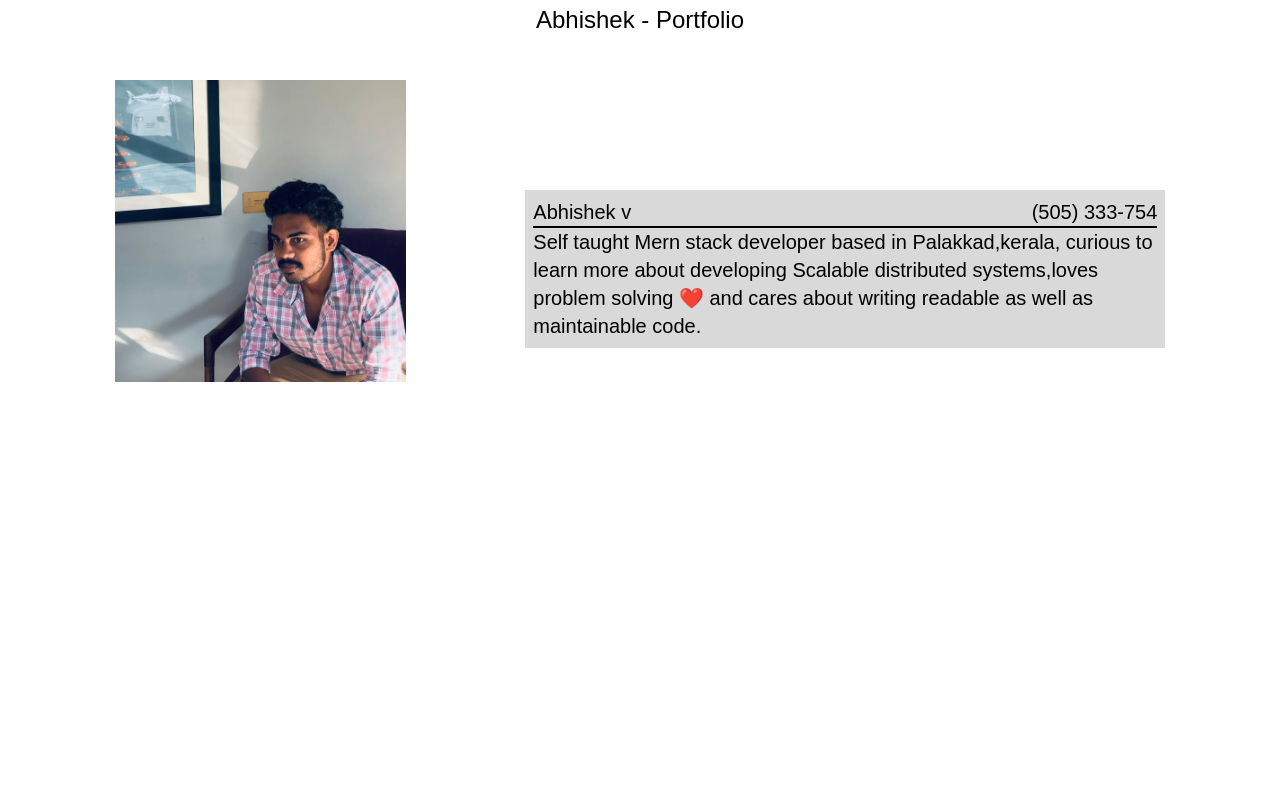
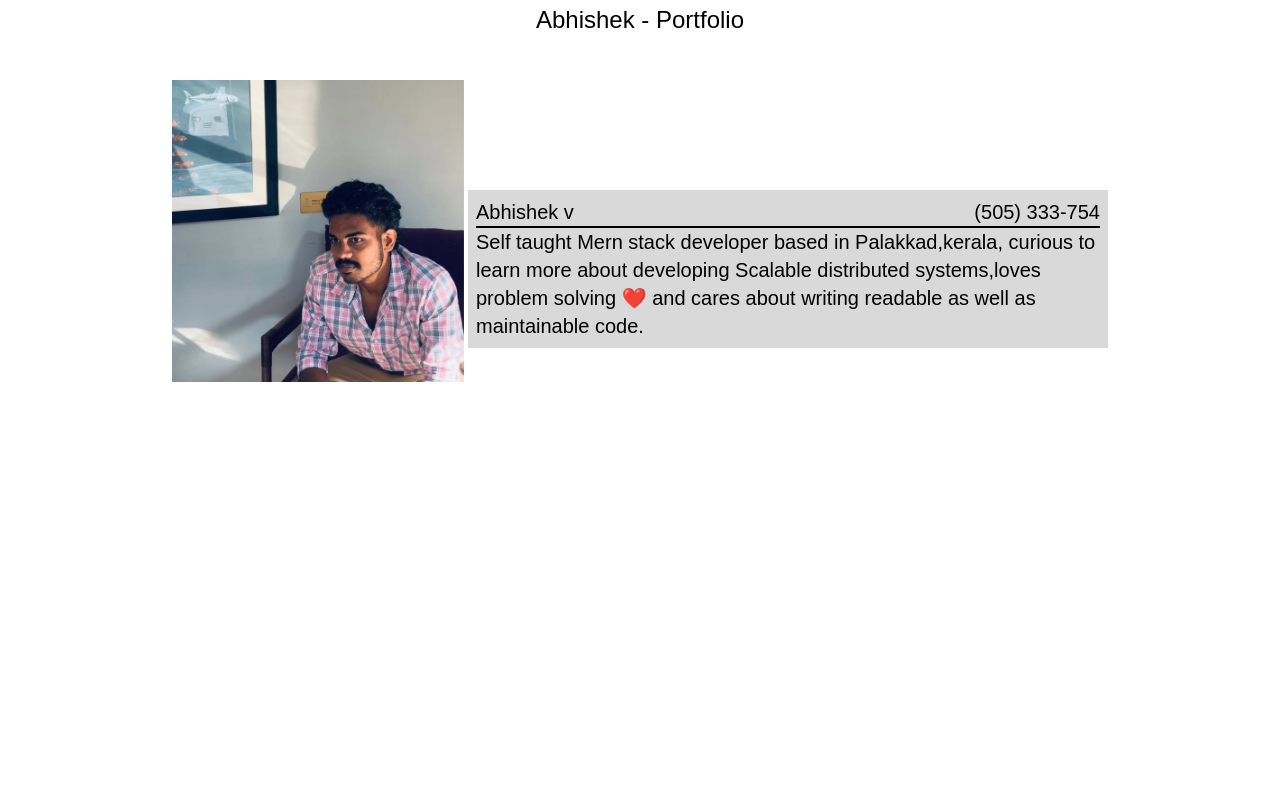
Before and after one commit to Abhishekv6611/Portfolio, a Next.js app: page / in a window 1280 px wide. Shown: the top 800 px of the page. Built offline with nearby package versions, Linux system fonts and the light colour scheme; a web font is replaced by a local one.

Commit message:
added animation

```diff
--- a/app/component/Card.tsx
+++ b/app/component/Card.tsx
@@ -1,6 +1,7 @@
 import Image, { StaticImageData } from 'next/image'
 import React from 'react'
 import { TbExternalLink } from 'react-icons/tb'
+import 'animate.css';
 
 interface ProjectsProps{
     title:string
@@ -16,8 +17,8 @@ interface ProjectsProps{
 const Card:React.FC<CardProps>=({project})=> {
   return (
     <>
-        <div className='card  w-90 '>
-            <div className=''>
+<div className='card w-90 animate__animated animate__fadeInLeftBig animate__slow'>
+<div className=''>
        <Image className='hover:scale-105 duration-300 h-52' width={400} height={10} src={project.image} alt=''/>
             </div>
        <div className='card-body p-5 bg-gray-400'>
--- a/app/component/SkillCard.tsx
+++ b/app/component/SkillCard.tsx
@@ -1,11 +1,12 @@
 import React from 'react'
 import Expressjs from '../../public/Expressjs.jpg'
 import Image from 'next/image'
+import 'animate.css';
 function SkillCard() {
     return (
         <>
             <h2 className='text-white text-4xl md:mt-20'>Skills</h2>
-            <div className='flex flex-col md:flex-row mt-2 md:mt-10 mb-10 p-10'>
+            <div className='flex flex-col md:flex-row mt-2 md:mt-10 mb-10 p-10 animate__animated animate__fadeInUp animate__slow'>
                 <div className=' bg-[#D9D9D9] p-2 border hover:scale-105 duration-300'>
                     <img style={{ height: '200px' }} width={300} src={"https://www.abrilliants.com/wp-content/uploads/2023/05/1631110818-logo-react-js.png"} alt="" />
                 </div>
--- a/app/page.tsx
+++ b/app/page.tsx
@@ -55,7 +55,7 @@ export default function Home() {
             </div>
           </nav>
 
-          <section className="mt-10 flex flex-col justify-center items-center md:flex-row gap-10 justify-evenly">
+          <section className="mt-10 flex flex-col justify-center items-center md:flex-row gap-10">
             <Banner />
           </section>
 
--- a/package.json
+++ b/package.json
@@ -9,6 +9,7 @@
     "lint": "next lint"
   },
   "dependencies": {
+    "animate.css": "^4.1.1",
     "framer-motion": "^12.6.0",
     "next": "15.2.3",
     "react": "^19.0.0",
```
Also changed, not shown: 1 other file (tests, documents, lock files or other folders).
